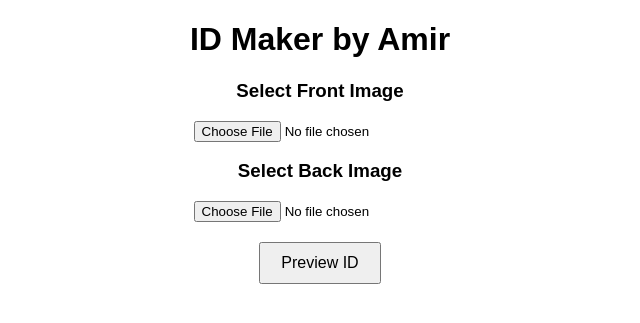
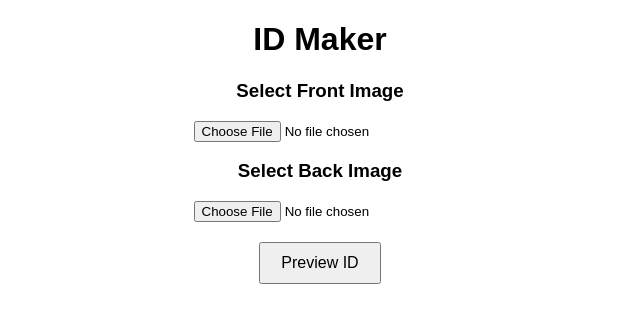
Before and after one commit to amirdsmedia/ID-Maker, a Flask app: page / in a window 1280 px wide. Shown: the top 323 px of the page, without its empty margins (320-960 px from the left). Run offline with Flask 3, Linux system fonts and the light colour scheme; some libraries are stand-ins or nearby versions.

Commit message:
Update index.html

```diff
--- a/templates/index.html
+++ b/templates/index.html
@@ -3,14 +3,14 @@
 <head>
     <meta charset="UTF-8">
     <meta name="viewport" content="width=device-width, initial-scale=1.0">
-    <title>ID Maker by Amir</title>
+    <title>ID Maker</title>
     <link rel="stylesheet" href="{{ url_for('static', filename='css/styles.css') }}">
+    <link rel="manifest" href="{{ url_for('static', filename='manifest.json') }}">
     <script src="https://cdnjs.cloudflare.com/ajax/libs/cropperjs/1.5.12/cropper.min.js"></script>
     <link rel="stylesheet" href="https://cdnjs.cloudflare.com/ajax/libs/cropperjs/1.5.12/cropper.min.css" />
 </head>
 <body>
-    <h1>ID Maker by Amir</h1>
-
+    <h1>ID Maker</h1>
     <h3>Select Front Image</h3>
     <input type="file" id="frontImageInput" accept="image/*">
     <div>
@@ -33,5 +33,12 @@
     </div>
 
     <script src="{{ url_for('static', filename='js/scripts.js') }}"></script>
+    <script>
+        if ('serviceWorker' in navigator) {
+            navigator.serviceWorker.register('/static/service-worker.js')
+                .then(reg => console.log('Service Worker registered!', reg))
+                .catch(err => console.log('Service Worker registration failed: ', err));
+        }
+    </script>
 </body>
 </html>
```
